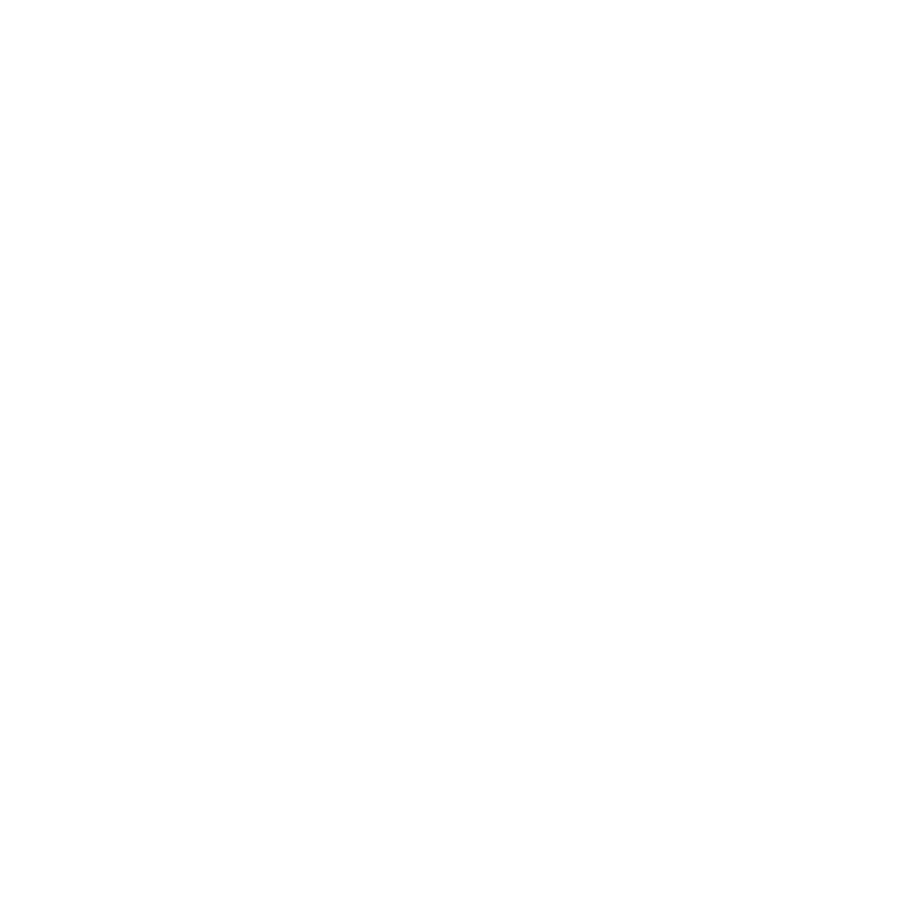
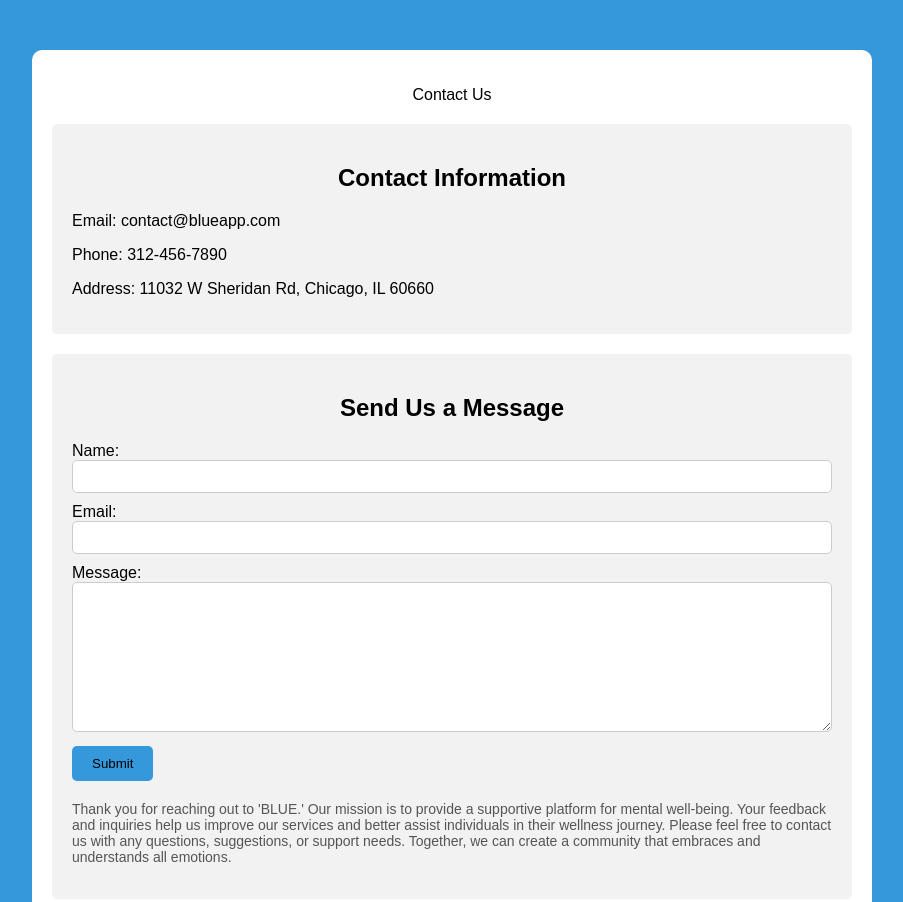
Before and after one commit to jhontenorio1618/Web-Journal, a plain HTML site: page Links/Contact-us.html in a window 1280 px wide. Shown: the top 902 px of the page, without its empty margins (188-1091 px from the left). Before the commit the page ends 800 px from the top, so only its background shows below. Drawn offline with Linux system fonts and the light colour scheme.

Commit message:
Marisupdates.html

```diff
--- a/Links/Contact-us.html
+++ b/Links/Contact-us.html
@@ -0,0 +1,41 @@
+<!DOCTYPE html>
+<html lang="en">
+<head>
+    <meta charset="UTF-8">
+    <title>Contact Us</title>
+    <link rel="stylesheet" href="../styles/contact-us.css">
+</head>
+<body>
+<div class="container">
+    <div class="upper-body">
+        <div class="upper-layer">
+            <p class="quote">
+                Contact Us <br>
+            </p>
+        </div>
+    </div>
+    <section class="contact-info">
+        <div class="info">
+            <h2>Contact Information</h2>
+            <p>Email: contact@blueapp.com</p>
+            <p>Phone: 312-456-7890</p>
+            <p>Address: 11032 W Sheridan Rd, Chicago, IL 60660</p>
+        </div>
+
+    </section>
+    <section class="contact-form">
+        <h2>Send Us a Message</h2>
+        <form action="mailto:contact@blueapp.com" method="post" enctype="text/plain">
+            <label for="name">Name:</label><br>
+            <input type="text" id="name" name="name"><br>
+            <label for="email">Email:</label><br>
+            <input type="email" id="email" name="email"><br>
+            <label for="message">Message:</label><br>
+            <textarea id="message" name="message"></textarea><br>
+            <input type="submit" value="Submit">
+            <p class="contact-form-message">Thank you for reaching out to 'BLUE.' Our mission is to provide a supportive platform for mental well-being. Your feedback and inquiries help us improve our services and better assist individuals in their wellness journey. Please feel free to contact us with any questions, suggestions, or support needs. Together, we can create a community that embraces and understands all emotions.</p>
+        </form>
+    </section>
+</div>
+</body>
+</html>
--- a/styles/Contact-Us.css
+++ b/styles/Contact-Us.css
@@ -1,11 +1,13 @@
+/* Apply existing styles to the body */
 body {
     margin: 0;
     padding: 0;
     font-family: Arial, sans-serif;
     background-color: #3498db; /* Blue background */
-    color: #fff; /* White text */
+    color: #000; /* Black text */
 }
 
+/* Keep the container styling */
 .container {
     max-width: 800px;
     margin: 50px auto;
@@ -14,19 +16,41 @@ body {
     border-radius: 10px;
 }
 
-h1 {
+/* Center the quote text */
+.upper-layer {
     text-align: center;
 }
 
-form {
+/* Style the contact information section */
+.contact-info {
     margin-top: 20px;
+    padding: 20px;
+    background-color: #f2f2f2; /* Light grey background */
+    border-radius: 5px;
 }
 
-label {
-    display: block;
-    margin-bottom: 5px;
+/* Style the contact form section */
+.contact-form {
+    margin-top: 20px;
+    padding: 20px;
+    background-color: #f2f2f2; /* Light grey background */
+    border-radius: 5px;
+    position: relative; /* Add this to position the message */
 }
 
+/* Style the message text */
+.contact-form-message {
+    font-size: 14px;
+    margin-top: 20px;
+    color: #555; /* Dark grey text color */
+}
+
+/* Center the headings */
+h2 {
+    text-align: center;
+}
+
+/* Style the input fields and textarea */
 input[type="text"],
 input[type="email"],
 textarea {
@@ -35,17 +59,25 @@ textarea {
     margin-bottom: 10px;
     border: 1px solid #ccc;
     border-radius: 5px;
+    box-sizing: border-box; /* Include padding and border in width calculation */
 }
 
-button {
+/* Make the textarea taller */
+textarea {
+    height: 150px; /* Adjust the height as needed */
+}
+
+/* Style the submit button */
+input[type="submit"] {
     padding: 10px 20px;
     background-color: #3498db; /* Blue button */
-    color: #fff;
+    color: #000; /* Black text */
     border: none;
     border-radius: 5px;
     cursor: pointer;
 }
 
-button:hover {
+/* Darker button color on hover */
+input[type="submit"]:hover {
     background-color: #2980b9; /* Darker blue on hover */
 }
```
